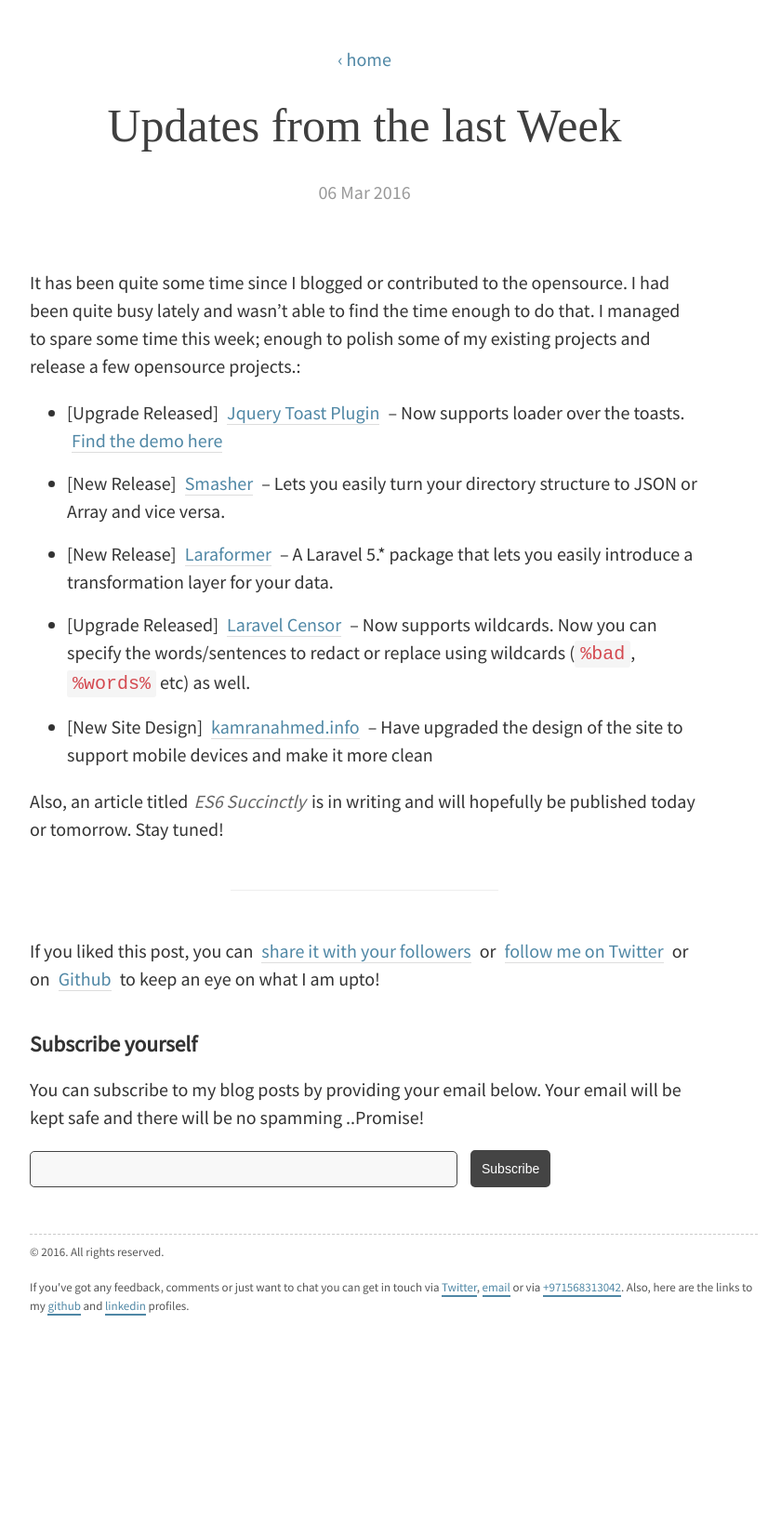
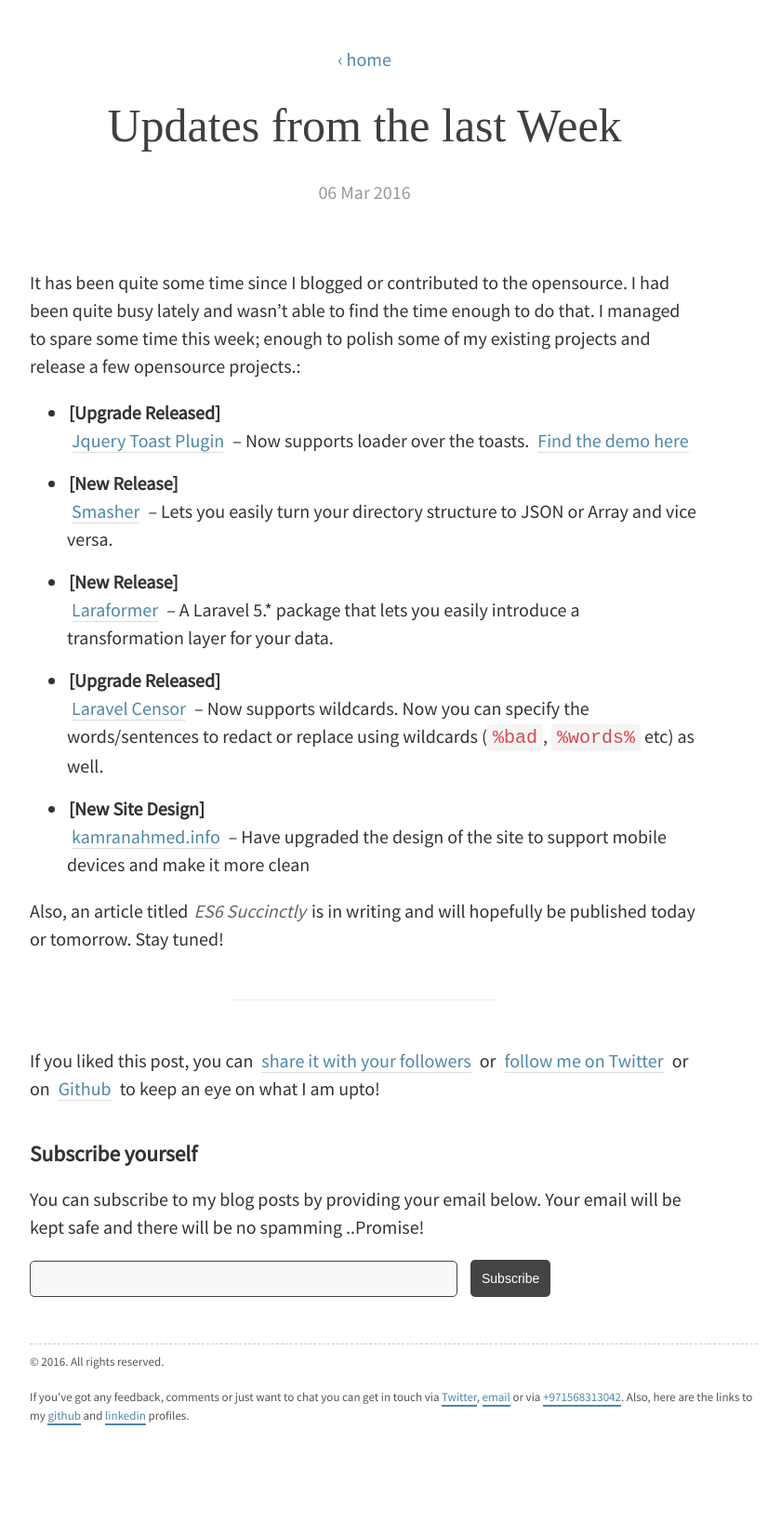
Before and after one commit to kamranahmedse/kamranahmedse.github.io, a Jekyll site: the page built from blog/_posts/2016-03-06-updates-from-the-last-week.md, in a window 1280 px wide. Shown: the whole page at 93% size, without its empty margins (248-1088 px from the left). Built offline with Jekyll 4.4.1, drawn with Linux system fonts in a browser that asks for light colours; some web fonts are replaced; comment, search, counter and statistics services are not loaded; before the commit the page ends 1533 px from its top, so only the background shows below that.

Commit message:
Content arrangement fixes in blogpost

```diff
--- a/blog/_posts/2016-03-06-updates-from-the-last-week.md
+++ b/blog/_posts/2016-03-06-updates-from-the-last-week.md
@@ -6,10 +6,15 @@
 
 It has been quite some time since I blogged or contributed to the opensource. I had been quite busy lately and wasn't able to find the time enough to do that. I managed to spare some time this week; enough to polish some of my existing projects and release a few opensource projects.:
 
-- [Upgrade Released] [Jquery Toast Plugin](http://github.com/kamranahmedse/jquery-toast-plugin) &ndash; Now supports loader over the toasts. [Find the demo here](http://kamranahmed.info)
-- [New Release] [Smasher](https://github.com/kamranahmedse/smasher) &ndash; Lets you easily turn your directory structure to JSON or Array and vice versa.
-- [New Release] [Laraformer](http://github.com/kamranahmedse/laraformer) &ndash; A Laravel 5.* package that lets you easily introduce a transformation layer for your data.
-- [Upgrade Released] [Laravel Censor](http://github.com/kamranahmedse/laravel-censor) &ndash; Now supports wildcards. Now you can specify the words/sentences to redact or replace using wildcards (`%bad`, `%words%` etc) as well.
-- [New Site Design] [kamranahmed.info](http://kamranahmed.info/) &ndash; Have upgraded the design of the site to support mobile devices and make it more clean
+- **[Upgrade Released]**<br>
+  [Jquery Toast Plugin](http://github.com/kamranahmedse/jquery-toast-plugin) &ndash; Now supports loader over the toasts. [Find the demo here](http://kamranahmed.info)
+- **[New Release]**<br>
+  [Smasher](https://github.com/kamranahmedse/smasher) &ndash; Lets you easily turn your directory structure to JSON or Array and vice versa.
+- **[New Release]**<br>
+  [Laraformer](http://github.com/kamranahmedse/laraformer) &ndash; A Laravel 5.* package that lets you easily introduce a transformation layer for your data.
+- **[Upgrade Released]**<br>
+  [Laravel Censor](http://github.com/kamranahmedse/laravel-censor) &ndash; Now supports wildcards. Now you can specify the words/sentences to redact or replace using wildcards (`%bad`, `%words%` etc) as well.
+- **[New Site Design]**<br>
+  [kamranahmed.info](http://kamranahmed.info/) &ndash; Have upgraded the design of the site to support mobile devices and make it more clean
 
 Also, an article titled *ES6 Succinctly* is in writing and will hopefully be published today or tomorrow. Stay tuned!
```
